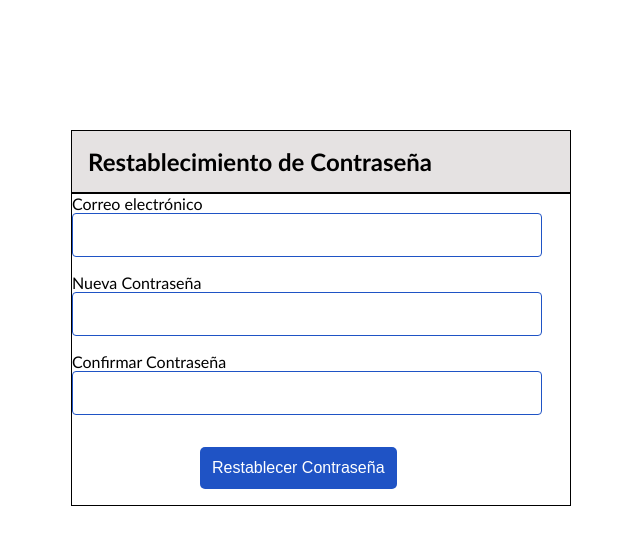
After one commit to RolandSparrow/Assipark_proyecto, a PHP site: page /html/pages/new_password.html in a window 1280 px wide. The commit adds this page. Shown: the top 545 px of the page, without its empty margins (319-959 px from the left). Run offline with PHP 8.4, Linux system fonts and the light colour scheme; some libraries are stand-ins or nearby versions.

Commit message:
commit 2

```diff
--- a/css/Login.css
+++ b/css/Login.css
@@ -1,3 +1,8 @@
+*{
+    margin: 0%;
+    padding: 0%;
+}
+
 /*Login*/
 
 .fondo {
@@ -225,3 +230,52 @@ i {
     margin-left: 15px;
     color: gray;
 }
+
+/*new-password*/
+
+#form-new-password{
+    width: 500px;
+    padding: 30px;
+    margin: auto;
+    margin-top: 100px;
+    border-radius: 4px;
+    font-family: 'calibri';
+}
+
+#header-form{
+    text-align: inherit;
+    padding: 1rem;
+    border: solid 1px;
+    background-color: rgb(229, 226, 226);
+}
+
+#cont-form-new-password{
+    border: solid 1px;
+
+}
+
+.input-new-password{
+    width: 90%;
+    padding: 10px;
+    border-radius: 4px;
+    margin-bottom: 16px;
+    border: 1px solid #1f53c5;
+    font-family: 'calibri';
+    font-size: 18px;
+}
+
+
+
+#submit-new-password {
+    background: #1f53c5;
+    border: none;
+    padding: 12px;
+    color: white;
+    margin: 16px 8rem;
+    font-size: 16px;
+    border-radius: 5px;
+    -webkit-border-radius: 5px;
+    -moz-border-radius: 5px;
+    -ms-border-radius: 5px;
+    -o-border-radius: 5px;
+}
--- /dev/null
+++ b/html/pages/new_password.html
@@ -0,0 +1,31 @@
+<!DOCTYPE html>
+<html lang="en">
+<head>
+    <meta charset="UTF-8">
+    <meta http-equiv="X-UA-Compatible" content="IE=edge">
+    <meta name="viewport" content="width=device-width, initial-scale=1.0">
+    <title>Assipark</title>
+    <link rel="stylesheet" href="../../css/Login.css">
+    <link rel="shortcut icon" href="../../img/logo_assipark.jpg" type="image/x-icon">
+    <link rel="stylesheet" href="https://cdnjs.cloudflare.com/ajax/libs/font-awesome/6.1.1/css/all.min.css" integrity="sha512-KfkfwYDsLkIlwQp6LFnl8zNdLGxu9YAA1QvwINks4PhcElQSvqcyVLLD9aMhXd13uQjoXtEKNosOWaZqXgel0g==" crossorigin="anonymous" referrerpolicy="no-referrer">
+</head>
+<body>
+    <form action="" id="form-new-password">
+        <div id="header-form">
+            <h2>Restablecimiento de Contraseña</h2>
+        </div>
+        <div id="cont-form-new-password">
+            <label for="email-new-password">Correo electrónico</label>
+            <input type="email"  id="email-new-password"  class="input-new-password" required>
+
+            <label for="new-password">Nueva Contraseña</label>
+            <input type="password" id="new-password" class="input-new-password" required>
+
+            <label for="confirm-password">Confirmar Contraseña</label>
+            <input type="password" id="confirm-password" class="input-new-password" required>
+
+            <input type="submit" value="Restablecer Contraseña" id="submit-new-password" >
+        </div>
+    </form>
+</body>
+</html>
--- a/index.html
+++ b/index.html
@@ -22,7 +22,7 @@
             <li><a href="#title-members" class="nav_links">Equipo</a></li>
             <li><a href="#title-contact" class="nav_links">Contactar</a></li>
         </nav>
-        <a href="pages/Login.html" class="btn"><button>INICIO DE SESIÓN</button></a>
+        <a href="html/pages/Login.html" class="btn"><button>INICIO DE SESIÓN</button></a>
     </header>
     <main>
         <section id="home-section">
```
Also changed, not shown: other parts of css/Login.css (+12 -12 lines), html/pages/Login.html (renamed from pages/Login.html, +8 -8 lines), html/pages/restore_password.html (added, +43 -0 lines), pages/restore_password.html (deleted, +0 -44 lines), html/page/administrador.html (added).
